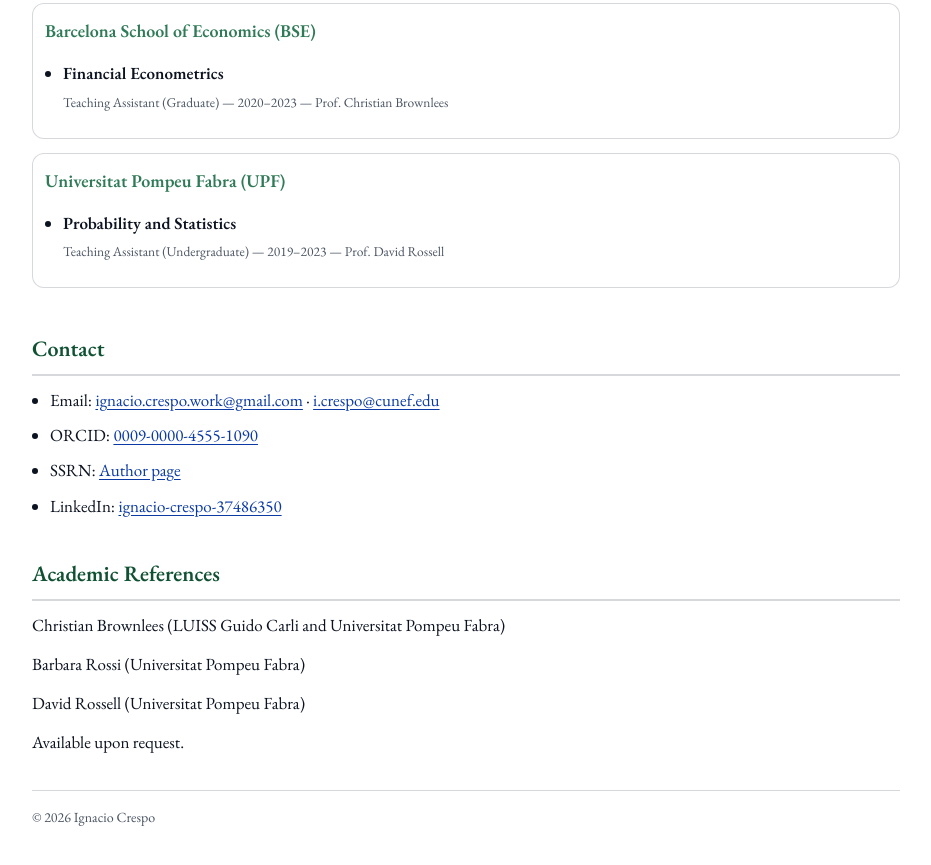
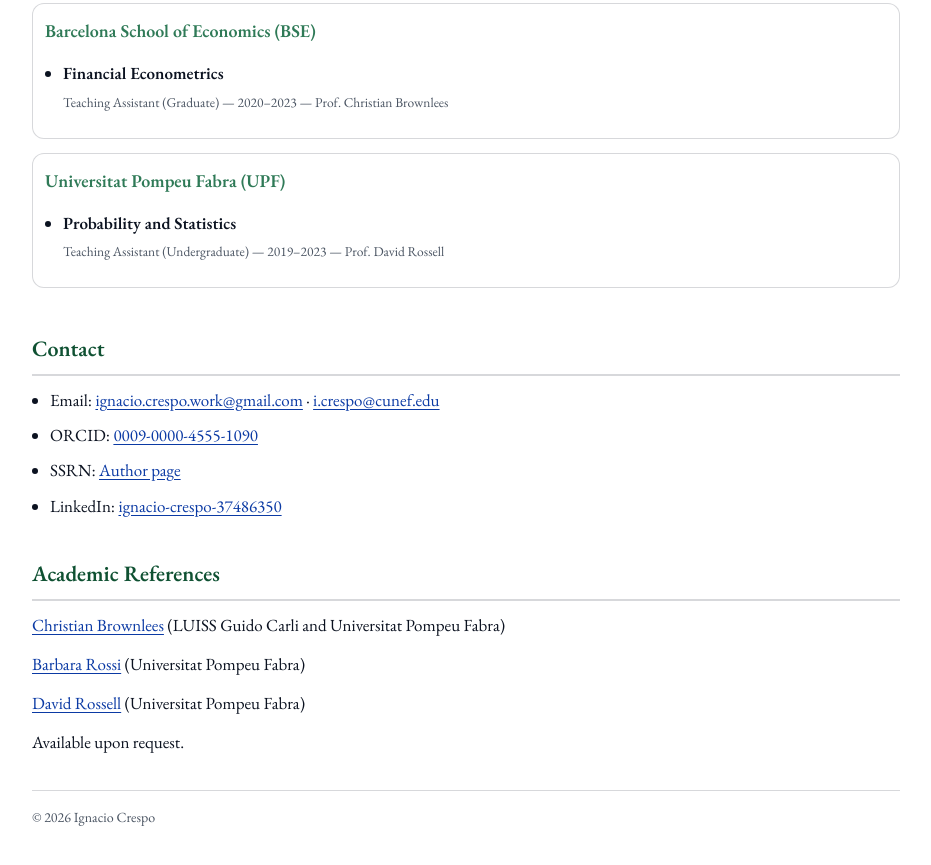
Before and after one commit to ignaciocr1/ignaciocr1.github.io, a plain HTML site: page index.html in a window 1280 px wide. Shown: the part 2310-3175 px from the top of the page, without its empty margins (174-1105 px from the left). Drawn offline with nearby package versions, Linux system fonts and the light colour scheme.

Commit message:
Link academic references to personal pages
Add personal pages for Christian Brownlees, Barbara Rossi and David Rossell.

Co-Authored-By: Claude Haiku 5.5 <noreply@anthropic.com>
Claude-Session: https://claude.ai/code/session_01GeYYHZLcQbJWpr2MsPUEcd

```diff
--- a/index.html
+++ b/index.html
@@ -334,9 +334,9 @@
 
         <section id="references">
           <h2>Academic References</h2>
-          <p>Christian Brownlees (LUISS Guido Carli and Universitat Pompeu Fabra)</p>
-          <p>Barbara Rossi (Universitat Pompeu Fabra)</p>
-          <p>David Rossell (Universitat Pompeu Fabra)</p>
+          <p><a href="https://ctbrownlees.github.io/">Christian Brownlees</a> (LUISS Guido Carli and Universitat Pompeu Fabra)</p>
+          <p><a href="https://sites.google.com/site/barbararossiwebsite/">Barbara Rossi</a> (Universitat Pompeu Fabra)</p>
+          <p><a href="https://sites.google.com/site/rosselldavid/">David Rossell</a> (Universitat Pompeu Fabra)</p>
           <p>Available upon request.</p>
         </section>
 
```
